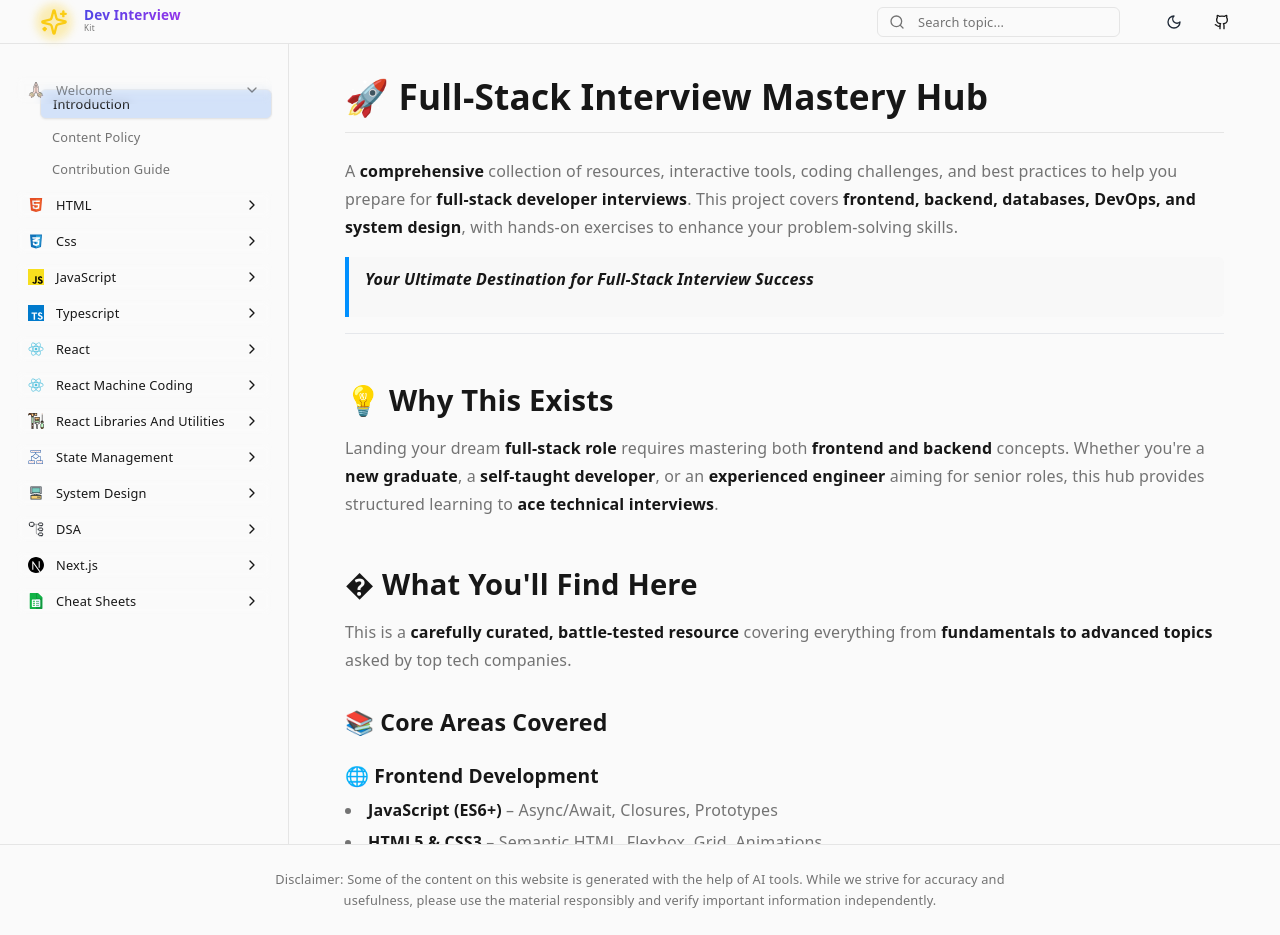
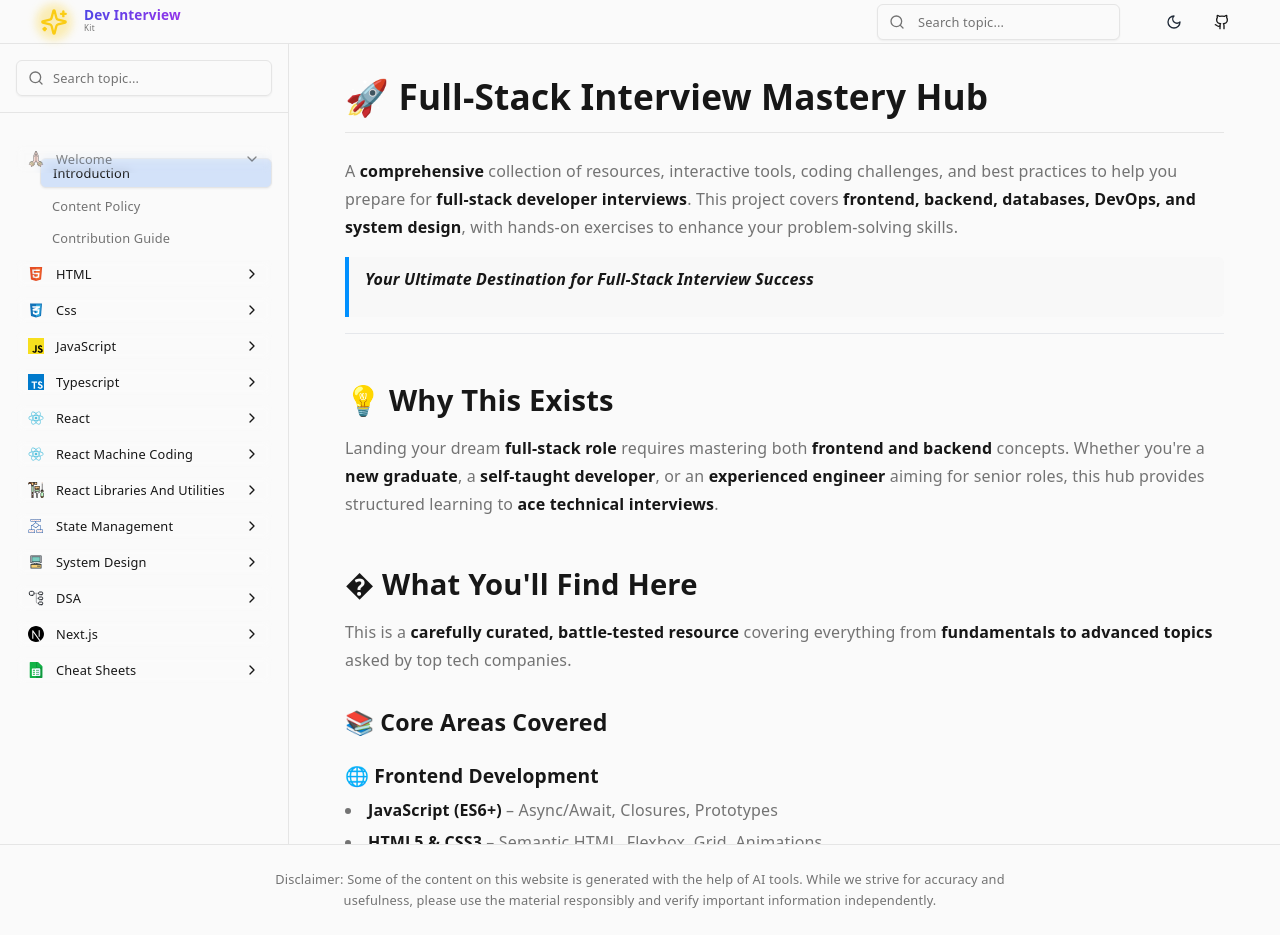
Before and after one commit to RaviTejaLadi/DevInterviewKit, a React (Vite) app: page / in a window 1280 px wide. Built offline with nearby package versions, Linux system fonts and the light colour scheme; a web font is replaced by a local one.

Commit message:
feat: implement search functionality in Sidebar and Navbar components with highlight support

```diff
--- a/src/components/NavBar.tsx
+++ b/src/components/NavBar.tsx
@@ -1,4 +1,4 @@
-import { Github, Menu, Search } from 'lucide-react';
+import { Github, Menu, Search, X } from 'lucide-react';
 import React from 'react';
 import { Button } from './ui/button';
 import {
@@ -12,6 +12,7 @@ import {
 import Logo from './Logo';
 import { ThemeToggle } from './ThemeToggle';
 import { useMobileStore } from '@/stores/useMobileStore';
+import { Input } from './ui/input';
 
 interface MenuItem {
   title: string;
@@ -39,6 +40,9 @@ const Navbar = ({
   onSearchChange,
 }: NavbarProps) => {
   const { toggleMobile } = useMobileStore();
+  const clearSearch = () => {
+    onSearchChange('');
+  };
   return (
     <div className="flex h-11 px-10 justify-between space-x-10 fixed top-0 z-50 w-full  border-b border-border bg-background/95 backdrop-blur supports-[backdrop-filter]:bg-inherit">
       {/* Desktop Menu */}
@@ -61,13 +65,23 @@ const Navbar = ({
             <div className="p-4 lg:p-6">
               <div className="relative max-w-md">
                 <Search className="absolute left-3 top-1/2 transform -translate-y-1/2 w-4 h-4 text-muted-foreground" />
-                <input
+                <Input
                   type="text"
                   placeholder="Search topic..."
                   value={searchTerm}
                   onChange={(e) => onSearchChange(e.target.value)}
                   className="w-full pl-10 pr-4 py-1 text-sm border border-border rounded-md bg-background text-foreground placeholder:text-muted-foreground focus:outline-none focus:ring-2 focus:ring-ring focus:border-transparent"
                 />
+                {searchTerm && (
+                  <Button
+                    variant="ghost"
+                    size="sm"
+                    onClick={clearSearch}
+                    className="absolute right-1 top-1/2 transform -translate-y-1/2 h-6 w-6 p-0 hover:bg-muted"
+                  >
+                    <X className="w-3 h-3" />
+                  </Button>
+                )}
               </div>
             </div>
             <ThemeToggle />
--- a/src/components/Sidebar.tsx
+++ b/src/components/Sidebar.tsx
@@ -1,11 +1,13 @@
-import { useState, useEffect } from 'react';
-import { ChevronDown, ChevronRight, X } from 'lucide-react';
+import { useState, useEffect, useMemo } from 'react';
+import { ChevronDown, ChevronRight, X, Search, FileText } from 'lucide-react';
 import { cn } from '../lib/utils';
 import { Category, MarkdownDocument } from '@/types/markdown-content-types';
 import { ScrollArea } from './ui/scroll-area';
+import { Input } from './ui/input';
 import Logo from './Logo';
 import { useMobileStore } from '@/stores/useMobileStore';
 import { Button } from './ui/button';
+import { highlightText } from '@/utils/highlightText';
 
 interface SidebarProps {
   categories: Category[];
@@ -16,6 +18,7 @@ interface SidebarProps {
 
 export function Sidebar({ categories, selectedDocument, onDocumentSelect, className }: SidebarProps) {
   const [expandedCategories, setExpandedCategories] = useState<Set<string | null>>(new Set());
+  const [searchQuery, setSearchQuery] = useState('');
   const { isMobileOpen, setIsMobileOpen } = useMobileStore();
 
   // Initialize expanded categories based on saved document
@@ -48,6 +51,85 @@ export function Sidebar({ categories, selectedDocument, onDocumentSelect, classN
     }
   }, [categories]);
 
+  // Filter categories and documents based on search query
+  const filteredCategories = useMemo(() => {
+    if (!searchQuery.trim()) {
+      return categories;
+    }
+
+    const query = searchQuery.toLowerCase();
+
+    return categories
+      .map((category) => {
+        // Check if category title matches
+        const categoryMatches = category.title.toLowerCase().includes(query);
+
+        // Filter documents within the category
+        let filteredDocuments: MarkdownDocument[] = [];
+
+        if (category.documents) {
+          filteredDocuments = category.documents.filter(
+            (doc) => doc.title.toLowerCase().includes(query) || doc.content?.toLowerCase().includes(query)
+          );
+        }
+
+        // Check single document
+        const singleDocumentMatches =
+          category.document &&
+          (category.document.title.toLowerCase().includes(query) ||
+            category.document.content?.toLowerCase().includes(query));
+
+        // Include category if it matches or has matching documents
+        if (categoryMatches || filteredDocuments.length > 0 || singleDocumentMatches) {
+          return {
+            ...category,
+            documents: filteredDocuments.length > 0 ? filteredDocuments : category.documents,
+          };
+        }
+
+        return null;
+      })
+      .filter(Boolean) as Category[];
+  }, [categories, searchQuery]);
+
+  // Get all matching documents for search results view
+  const searchResults = useMemo(() => {
+    if (!searchQuery.trim()) {
+      return [];
+    }
+
+    const query = searchQuery.toLowerCase();
+    const results: Array<{ document: MarkdownDocument; categoryTitle: string }> = [];
+
+    categories.forEach((category) => {
+      // Check single document
+      if (
+        category.document &&
+        (category.document.title.toLowerCase().includes(query) ||
+          category.document.content?.toLowerCase().includes(query))
+      ) {
+        results.push({
+          document: category.document,
+          categoryTitle: category.title,
+        });
+      }
+
+      // Check multiple documents
+      if (category.documents) {
+        category.documents.forEach((doc) => {
+          if (doc.title.toLowerCase().includes(query) || doc.content?.toLowerCase().includes(query)) {
+            results.push({
+              document: doc,
+              categoryTitle: category.title,
+            });
+          }
+        });
+      }
+    });
+
+    return results;
+  }, [categories, searchQuery]);
+
   const toggleCategory = (categoryId: string) => {
     const newExpanded = new Set(expandedCategories);
     if (newExpanded.has(categoryId)) {
@@ -64,12 +146,58 @@ export function Sidebar({ categories, selectedDocument, onDocumentSelect, classN
     setIsMobileOpen(false);
   };
 
-  // Rest of your component remains the same...
-  const sidebarContent = (
-    <div className="h-full w-[18rem] flex flex-col">
-      <nav className="flex-1 overflow-y-auto p-4">
+  const clearSearch = () => {
+    setSearchQuery('');
+  };
+
+  const renderSearchResults = () => (
     <div className="space-y-2">
-          {categories.map((category, index) => {
+      <div className="flex items-center justify-between px-3 py-2">
+        <span className="text-sm font-medium text-muted-foreground">
+          {searchResults.length} result{searchResults.length !== 1 ? 's' : ''} found
+        </span>
+        <Button variant="ghost" size="sm" onClick={clearSearch} className="h-6 px-2 text-xs">
+          Clear
+        </Button>
+      </div>
+
+      {searchResults.length === 0 ? (
+        <div className="px-3 py-8 text-center text-muted-foreground">
+          <FileText className="w-8 h-8 mx-auto mb-2 opacity-50" />
+          <p className="text-sm">No documents found</p>
+          <p className="text-xs mt-1">Try adjusting your search terms</p>
+        </div>
+      ) : (
+        <div className="space-y-1">
+          {searchResults.map(({ document, categoryTitle }, index) => (
+            <button
+              key={`${document.id}-${index}`}
+              onClick={() => handleDocumentSelect(document)}
+              className={cn(
+                'w-full text-left p-3 text-sm hover:bg-accent rounded-md transition-colors group',
+                selectedDocument?.id === document.id &&
+                  'bg-blue-500/20 border-blue-200 border border-border shadow-sm dark:bg-gray-200/10'
+              )}
+            >
+              <div className="flex items-start space-x-2">
+                <FileText className="w-4 h-4 mt-0.5 text-muted-foreground group-hover:text-foreground" />
+                <div className="flex-1 min-w-0">
+                  <div className="font-medium text-foreground truncate">
+                    {highlightText(document.title, searchQuery)}
+                  </div>
+                  <div className="text-xs text-muted-foreground mt-1">in {categoryTitle}</div>
+                </div>
+              </div>
+            </button>
+          ))}
+        </div>
+      )}
+    </div>
+  );
+
+  const renderCategoryView = () => (
+    <div className="space-y-2">
+      {filteredCategories.map((category, index) => {
         const { Icon } = category;
         const isExpanded = expandedCategories.has(category.id);
         const hasMultipleDocuments = category.documents && category.documents.length > 0;
@@ -87,12 +215,11 @@ export function Sidebar({ categories, selectedDocument, onDocumentSelect, classN
                     'cursor-pointer transition-all duration-300 hover:-translate-y-1 backdrop-blur-sm animate-in fade-in-50 slide-in-from-bottom-4'
                   )}
                 >
-                      {/* Subtle gradient overlay on hover */}
                   <div className="absolute inset-0 bg-gradient-to-r from-blue-500/5 to-purple-500/5 rounded-sm opacity-0 group-hover:opacity-100 transition-opacity duration-300"></div>
 
                   <div className="flex items-center space-x-2">
                     {Icon ? <Icon className="w-4 h-4 mr-1" /> : ''}
-                        <span>{category.title}</span>
+                    <span>{highlightText(category.title, searchQuery)}</span>
                   </div>
                   {isExpanded ? <ChevronDown className="w-4 h-4" /> : <ChevronRight className="w-4 h-4" />}
 
@@ -111,7 +238,7 @@ export function Sidebar({ categories, selectedDocument, onDocumentSelect, classN
                             'bg-blue-500/20 border-blue-200 border border-border shadow-sm dark:bg-gray-200/10 font-medium text-foreground'
                         )}
                       >
-                            {document.title}
+                        {highlightText(document.title, searchQuery)}
                       </button>
                     ))}
                   </div>
@@ -128,12 +255,11 @@ export function Sidebar({ categories, selectedDocument, onDocumentSelect, classN
                     'bg-blue-500/20 border-blue-200 border border-border shadow-sm dark:bg-gray-200/10 font-medium text-foreground'
                 )}
               >
-                    {/* Subtle gradient overlay on hover */}
                 <div className="absolute inset-0 bg-gradient-to-r from-blue-500/5 to-purple-500/5 rounded-sm opacity-0 group-hover:opacity-100 transition-opacity duration-300"></div>
 
                 <div className="flex items-center space-x-2">
                   {Icon ? <Icon className="w-4 h-4 mr-1" /> : ''}
-                      <span>{category.title}</span>
+                  <span>{highlightText(category.title, searchQuery)}</span>
                 </div>
 
                 <div className="absolute inset-0 rounded-sm bg-gradient-to-r from-blue-500/20 to-purple-500/20 opacity-0 group-hover:opacity-100 transition-opacity duration-300 -z-10 blur-xl"></div>
@@ -143,6 +269,37 @@ export function Sidebar({ categories, selectedDocument, onDocumentSelect, classN
         );
       })}
     </div>
+  );
+
+  const sidebarContent = (
+    <div className="h-full w-[18rem] flex flex-col">
+      {/* Search Input */}
+      <div className="p-4 border-b border-border">
+        <div className="relative">
+          <Search className="absolute left-3 top-1/2 transform -translate-y-1/2 w-4 h-4 text-muted-foreground" />
+          <Input
+            type="text"
+            placeholder="Search topic..."
+            value={searchQuery}
+            onChange={(e) => setSearchQuery(e.target.value)}
+            className="pl-9 pr-4"
+          />
+          {searchQuery && (
+            <Button
+              variant="ghost"
+              size="sm"
+              onClick={clearSearch}
+              className="absolute right-1 top-1/2 transform -translate-y-1/2 h-6 w-6 p-0 hover:bg-muted"
+            >
+              <X className="w-3 h-3" />
+            </Button>
+          )}
+        </div>
+      </div>
+
+      {/* Navigation */}
+      <nav className="flex-1 overflow-y-auto p-4">
+        {searchQuery.trim() ? renderSearchResults() : renderCategoryView()}
       </nav>
     </div>
   );
--- /dev/null
+++ b/src/utils/highlightText.tsx
@@ -0,0 +1,19 @@
+export const highlightText = (text: string, searchTerm: string) => {
+  if (!searchTerm) return text;
+
+  const regex = new RegExp(`(${searchTerm})`, 'gi');
+  const parts = text.split(regex);
+
+  return parts.map((part, index) =>
+    regex.test(part) ? (
+      <mark
+        key={index}
+        className="bg-gradient-to-r from-yellow-200 to-yellow-300 dark:from-yellow-400/30 dark:to-yellow-500/30 px-1.5 py-0.5 rounded-md font-medium shadow-sm"
+      >
+        {part}
+      </mark>
+    ) : (
+      part
+    )
+  );
+};
```
Also changed, not shown: src/components/SearchResults.tsx (+1 -20 lines). Lines whose indentation alone changed are shown as unchanged.
